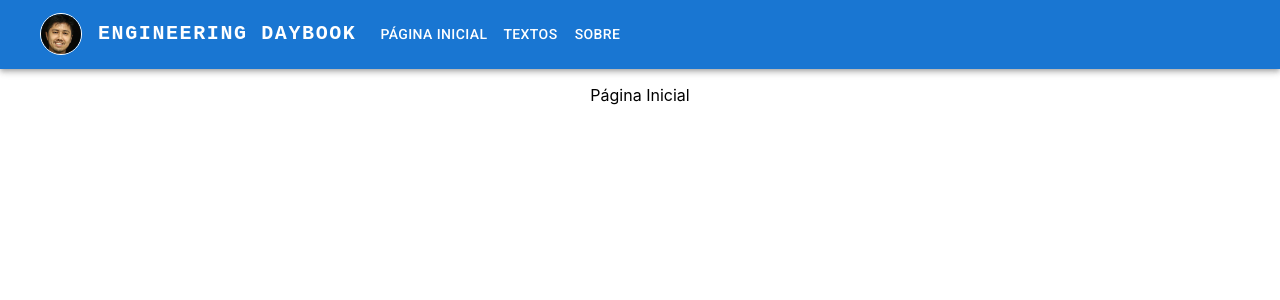
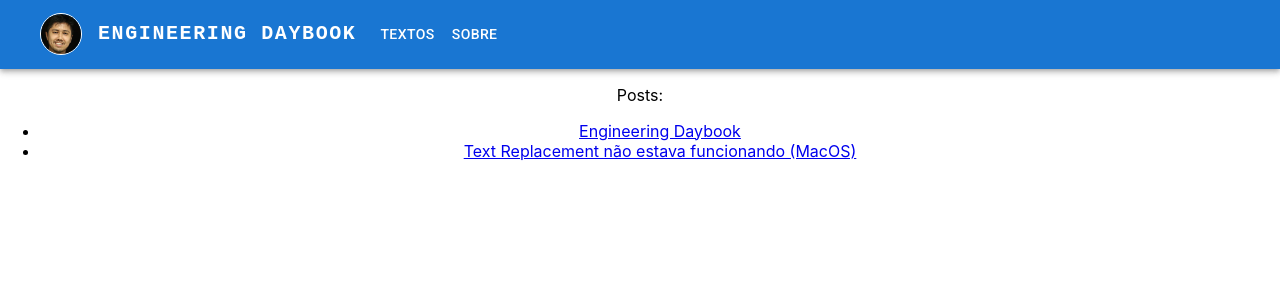
Before and after one commit to brunohanai/react-engineering-daybook-blog, a React (Create React App) app: page / in a window 1280 px wide. Shown: the top 300 px of the page. Built offline with nearby package versions, Linux system fonts and the light colour scheme.

Commit message:
Remove a pagina Home porque esta sem uso no momento

```diff
--- a/src/App.js
+++ b/src/App.js
@@ -4,7 +4,6 @@ import './App.css';
 import About from "./app/About";
 import Archive from "./app/Archive";
 import Header from "./app/Header";
-import Home from "./app/Home";
 import Post from "./app/Post";
 
 function App() {
@@ -13,8 +12,7 @@ function App() {
       <Header />
 
       <Routes>
-          <Route path="/" element={<Home />}></Route>
-          <Route path="/archive" element={<Archive />}></Route>
+          <Route path="/" element={<Archive />}></Route>
           <Route path="/:createdAt/:category/:slug/" element={<Post />}></Route>
           <Route path="/about" element={<About />}></Route>
       </Routes>
--- a/src/app/Header.js
+++ b/src/app/Header.js
@@ -130,11 +130,7 @@ function Header() {
                         </Typography>
 
                         <Box sx={{ flexGrow: 1, display: { xs: 'none', md: 'flex' } }}>
-                            <Button key="home" component="a" href="/" onClick={handleCloseNavMenu} sx={{ my: 2, color: 'white', display: 'block' }}>
-                                Página Inicial
-                            </Button>
-
-                            <Button key="archive" component="a" href="/archive" onClick={handleCloseNavMenu} sx={{ my: 2, color: 'white', display: 'block' }}>
+                            <Button key="archive" component="a" href="/" onClick={handleCloseNavMenu} sx={{ my: 2, color: 'white', display: 'block' }}>
                                 Textos
                             </Button>
 
```
